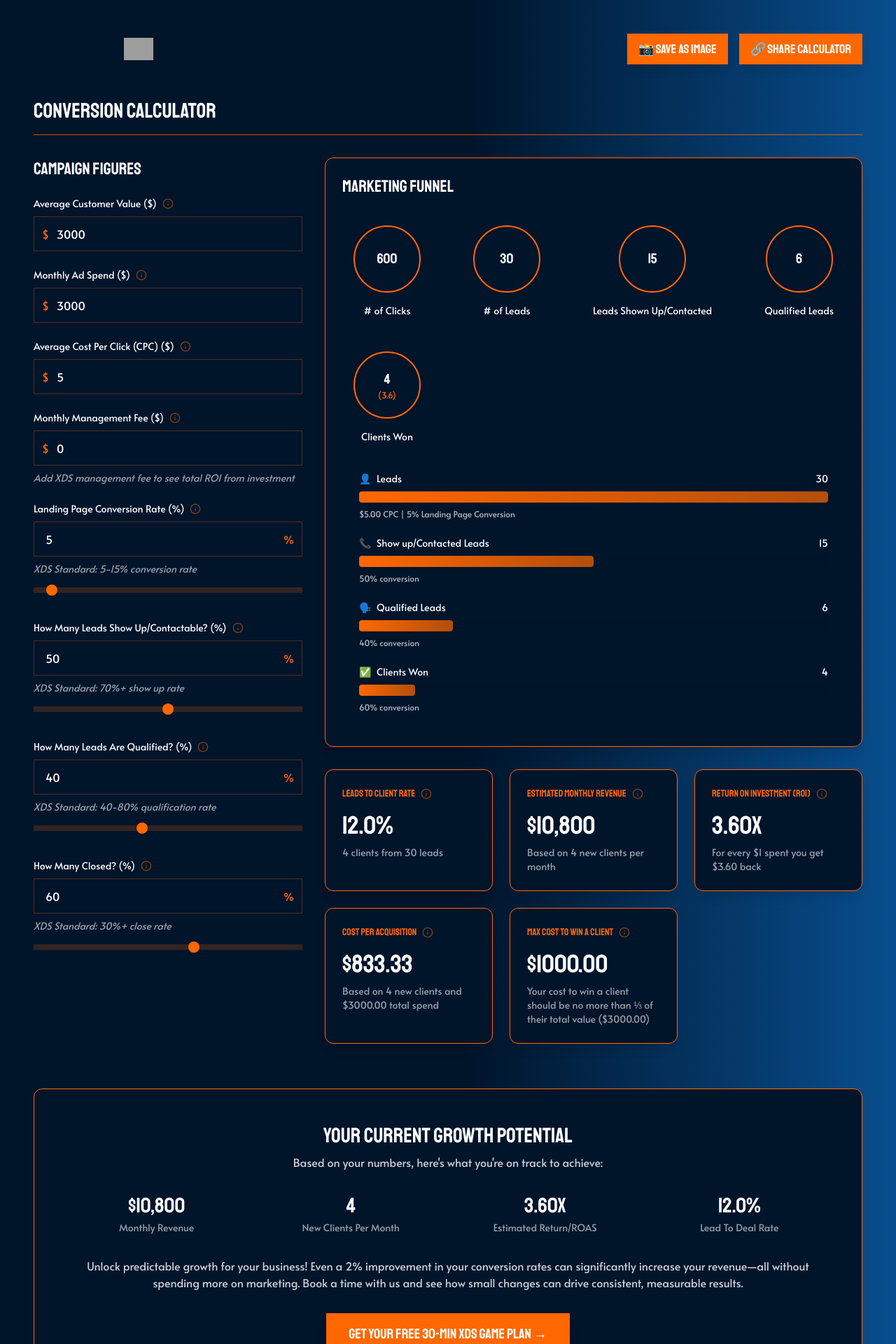
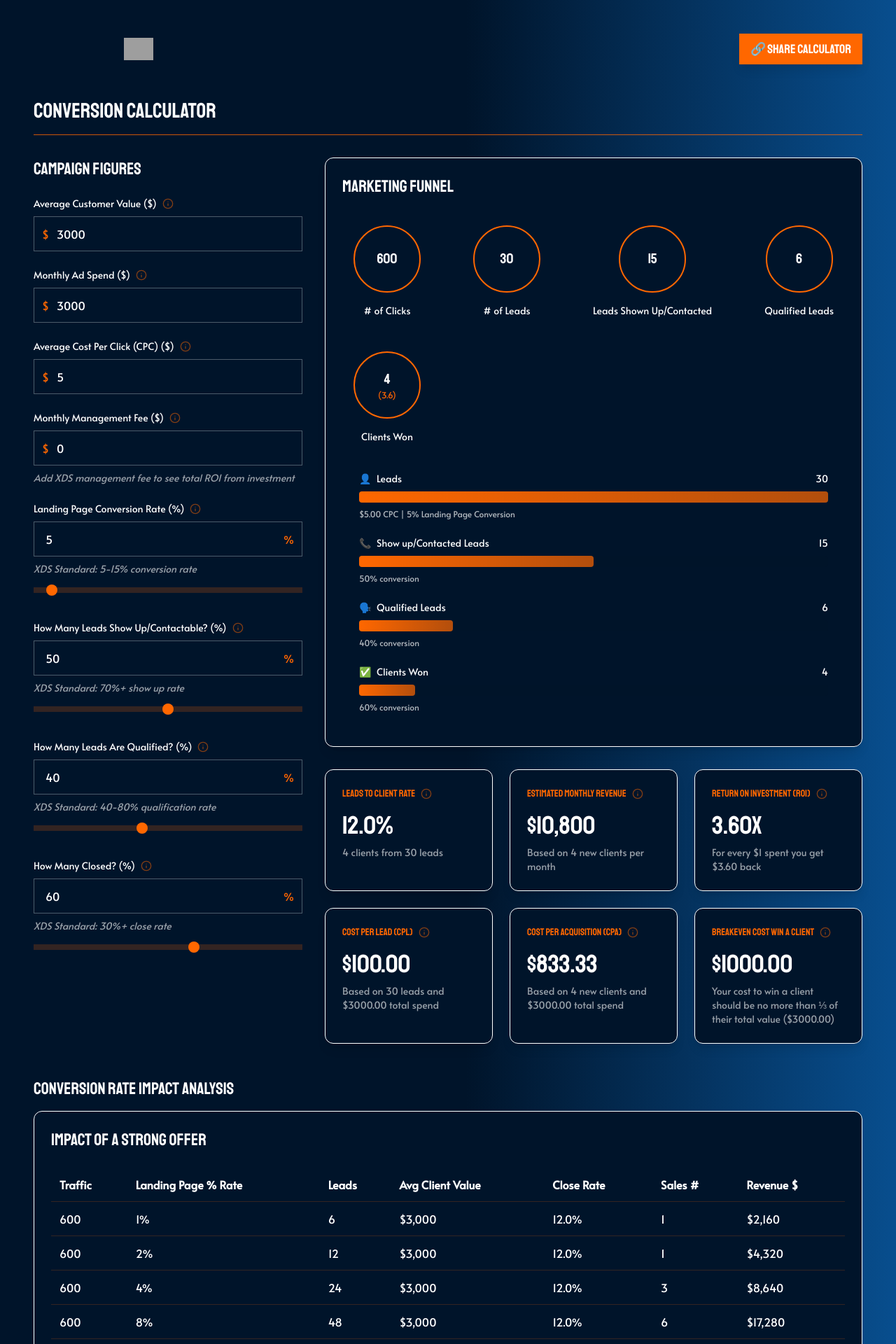
Before and after one commit to jack-xcelerate/sales-calculator, a Next.js app: page / in a window 1280 px wide. Shown: the top 1920 px of the page at 70% size. Built offline with nearby package versions, Linux system fonts and the light colour scheme; grey boxes are pictures that could not be loaded.

Commit message:
Added screenshot and share functionality

```diff
--- a/app/components/sales-calculator.tsx
+++ b/app/components/sales-calculator.tsx
@@ -6,7 +6,6 @@ import { Info } from 'lucide-react';
 import Image from 'next/image';
 import html2canvas from 'html2canvas';
 import "../globals.css";
-
 
 // Component Types
 interface Metrics {
@@ -150,44 +149,65 @@ useEffect(() => {
   }
 }, []);
 
-const captureCalculator = () => {
-  html2canvas(document.body, {
-    scale: 2,
-    logging: true,
-    removeContainer: true,
-    allowTaint: true,
-    foreignObjectRendering: true,
-    width: document.documentElement.scrollWidth,
-    height: document.documentElement.scrollHeight,
-    onclone: (clonedDoc) => {
-      // This ensures fonts are loaded before capture
-      const styleSheets = Array.from(document.styleSheets);
-      const fontFaces = styleSheets
-        .map(sheet => {
-          try {
-            return Array.from(sheet.cssRules)
-              .filter(rule => rule instanceof CSSFontFaceRule)
-              .map(rule => rule.cssText);
-          } catch {  // Remove the parameter completely
-            return [];
-          }
-        })
-        .flat();
+// Conversion Impact Analysis Components
+const ConversionImpactTable = ({ baseMetrics, inputs }: { baseMetrics: Metrics; inputs: Inputs }) => {
+  const conversionRates = [1, 2, 4, 8, 16]; // Percentages
 
-      const style = clonedDoc.createElement('style');
-      style.textContent = fontFaces.join('\n');
-      clonedDoc.head.appendChild(style);
+  const calculateMetrics = (conversionRate: number) => {
+    const clicks = inputs.monthlyMarketingBudget / inputs.costPerClick;
+    const leads = clicks * (conversionRate / 100);
+    const discoveryCalls = leads * (inputs.discoveryCallRate / 100);
+    const salesCalls = discoveryCalls * (inputs.salesCallRate / 100);
+    const newClients = salesCalls * (inputs.clientWonRate / 100);
+    const revenue = newClients * inputs.avgCustomerValue;
+    const leadToClientRate = (newClients / leads) * 100;
 
-      return clonedDoc;
-    }
+    return {
+      clicks: Math.round(clicks),
+      leads: Math.round(leads),
+      newClients: Math.round(newClients),
+      revenue: revenue,
+      avgClientValue: inputs.avgCustomerValue,
+      leadToClientRate: leadToClientRate
+    };
+  };
 
-  }).then(canvas => {
-    const image = canvas.toDataURL('image/png', 1.0);
-    const link = document.createElement('a');
-    link.download = 'xds-calculator-results.png';
-    link.href = image;
-    link.click();
-  });
+  return (
+    <div className="bg-[#00142a] border border-white rounded-xl p-6">
+      <h4 className="text-2xl font-staatliches text-white mb-6">Impact of A Strong Offer</h4>
+      <div className="overflow-x-auto">
+        <table className="w-full text-white">
+          <thead>
+            <tr className="border-b border-primary/20">
+              <th className="text-left p-3">Traffic</th>
+              <th className="text-left p-3">Landing Page % Rate</th>
+              <th className="text-left p-3">Leads</th>
+              <th className="text-left p-3">Avg Client Value</th>
+              <th className="text-left p-3">Close Rate</th>
+              <th className="text-left p-3">Sales #</th>
+              <th className="text-left p-3">Revenue $</th>
+            </tr>
+          </thead>
+          <tbody>
+            {conversionRates.map((rate) => {
+              const metrics = calculateMetrics(rate);
+              return (
+                <tr key={rate} className="border-b border-primary/20 hover:bg-primary/5">
+                  <td className="p-3">{metrics.clicks.toLocaleString()}</td>
+                  <td className="p-3">{rate}%</td>
+                  <td className="p-3">{metrics.leads}</td>
+                  <td className="p-3">${metrics.avgClientValue.toLocaleString()}</td>
+                  <td className="p-3">{metrics.leadToClientRate.toFixed(1)}%</td>
+                  <td className="p-3">{metrics.newClients}</td>
+                  <td className="p-3">${metrics.revenue.toLocaleString()}</td>
+                </tr>
+              );
+            })}
+          </tbody>
+        </table>
+      </div>
+    </div>
+  );
 };
 
 
@@ -217,13 +237,6 @@ const captureCalculator = () => {
     priority
   />
   <div className="flex gap-4">
-    <button
-      onClick={captureCalculator}
-      className="bg-primary hover:bg-primary/90 text-white px-4 py-2 rounded-lg font-staatliches
-                text-lg transition-all transform hover:scale-105 shadow-lg hover:shadow-xl flex items-center gap-2"
-    >
-      📸 Save as Image
-    </button>
     <button
       onClick={shareCalculator}
       className="bg-primary hover:bg-primary/90 text-white px-4 py-2 rounded-lg font-staatliches
@@ -262,7 +275,7 @@ const captureCalculator = () => {
             {/* Right Column - Visualizations (2/3) */}
             <div className="lg:w-2/3 space-y-8">
               {/* Funnel Stages */}
-              <div className="bg-[#00142a] border border-primary rounded-xl p-6 shadow-lg">
+              <div className="bg-[#00142a] border border-white rounded-xl p-6 shadow-lg">
                 <h4 className="text-2xl text-white mb-6">Marketing Funnel</h4>
                 <div className="flex flex-wrap justify-center gap-4">
                   <FunnelStage value={metrics.clicks} exactValue={metrics.clicks} label="# of Clicks" tooltipContent="Total clicks from ads" />
@@ -295,13 +308,19 @@ const captureCalculator = () => {
                   tooltipContent="Return on total investment including ad spend and management fees"
                 />
                 <MetricCard
-                  label="Cost Per Acquisition"
+                  label="Cost Per Lead (CPL)"
+                  value={metrics.leads > 0 ? `$${((inputs.monthlyMarketingBudget + inputs.managementFee) / metrics.leads).toFixed(2)}` : '$0.00'}
+                  subtitle={`Based on ${Math.round(metrics.leads)} leads and $${(inputs.monthlyMarketingBudget + inputs.managementFee).toFixed(2)} total spend`}
+                  tooltipContent="Your actual cost to acquire one lead based on current performance"
+                />
+                <MetricCard
+                  label="Cost Per Acquisition (CPA)"
                   value={metrics.newClients > 0 ? `$${((inputs.monthlyMarketingBudget + inputs.managementFee) / metrics.newClients).toFixed(2)}` : '$0.00'}
                   subtitle={`Based on ${Math.round(metrics.newClients)} new clients and $${(inputs.monthlyMarketingBudget + inputs.managementFee).toFixed(2)} total spend`}
                   tooltipContent="Your actual cost to acquire one new client based on current performance"
                 />
                 <MetricCard
-                  label="Max Cost to Win a Client"
+                  label="Breakeven Cost Win a Client"
                   value={`$${inputs.clientSpend.toFixed(2)}`}
                   subtitle={`Your cost to win a client should be no more than ⅓ of their total value ($${(inputs.avgCustomerValue).toFixed(2)})`}
                   tooltipContent="Maximum amount you're willing to spend to acquire one new client"
@@ -309,7 +328,11 @@ const captureCalculator = () => {
               </div>
             </div>
           </div>
-
+            {/* New Conversion Impact Analysis Section */}
+            <div className="mt-12">
+              <h3 className="text-2xl font-staatliches text-white mb-4">Conversion Rate Impact Analysis</h3>
+              <ConversionImpactTable baseMetrics={metrics} inputs={inputs} />
+            </div>
 
           {/* CTA Section */}
           <CTASection metrics={metrics} />
@@ -326,7 +349,7 @@ const MetricCard = ({ label, value, subtitle, tooltipContent }: {
   subtitle?: string;
   tooltipContent: string;
 }) => (
-  <div className="bg-[#00142a] border border-primary rounded-xl rounded-lg p-6 hover:border-white transition-colors shadow-lg">
+  <div className="bg-[#00142a] border border-white rounded-xl rounded-lg p-6 hover:border-white transition-colors shadow-lg">
     <div className="flex items-center space-x-2 mb-4">
       <span className="text-primary text-sm font-staatliches">{label}</span>
       <Tooltip content={tooltipContent}>
@@ -395,7 +418,7 @@ const InputField = ({
           type="text"
           value={localValue}
           onChange={handleChange}
-          className={`w-full px-4 py-3 bg-background/50 border border-primary/30 rounded-lg text-white
+          className={`w-full px-4 py-3 bg-background/50 border border-white/30 rounded-lg text-white
                      focus:outline-none focus:border-primary focus:ring-1 focus:ring-primary transition-colors
                      ${prefix ? 'pl-8' : ''} ${suffix ? 'pr-8' : ''}`}
         />
@@ -582,7 +605,7 @@ const CTASection = ({ metrics }: { metrics: Metrics }) => {
   };
 
   return (
-    <div className="bg-[#00142a] border border-primary rounded-xl p-12 mt-16">
+    <div className="bg-[#00142a] border border-white rounded-xl p-16 mt-16">
       <div className="text-center space-y-8">
         <div className="space-y-2">
           <h3 className="text-3xl font-staatliches text-white">
```
